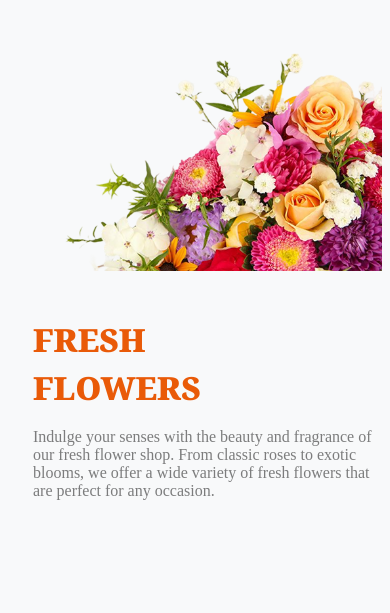
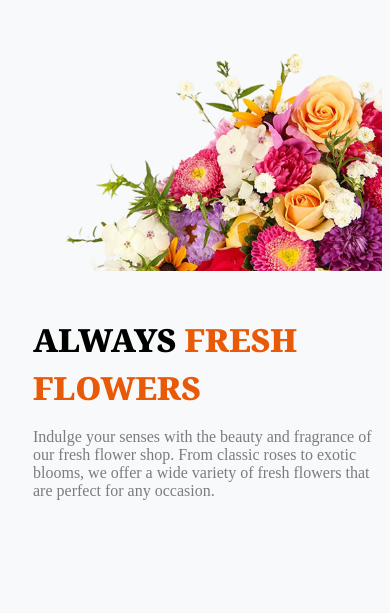
Before and after one commit to muhammadsayed123/Assignment-2, a plain HTML site: page index.html in a window 390 px wide. Shown: the part 165-778 px from the top of the page. Drawn offline with Linux system fonts and the light colour scheme.

Commit message:
adding some solution

```diff
--- a/index.html
+++ b/index.html
@@ -27,7 +27,7 @@
         <section class="banner">
             <div class="banner-text">
                 <div class="banner-title noto-serif-font">
-                    <p>FRESH</p>
+                    <p><span class="for-mobile">ALWAYS </span>FRESH</p>
                     <p>FLOWERS</p>
                 </div>
                 <p class="banner-description">Indulge your senses with the beauty and fragrance of our fresh flower shop. From classic roses to exotic blooms, we offer a wide variety of fresh flowers that are perfect for any occasion. </p>
--- a/styles/style.css
+++ b/styles/style.css
@@ -30,9 +30,7 @@
 .home-link{
     font-weight: bold;
 }
-/* .shop-about-link{
-    color: #8987A1;
-} */
+
 
 /* Banner */
 
@@ -56,6 +54,11 @@
     font-size: 1.30rem;
     color:rgba(0, 0, 0, 0.5);
 }
+.for-mobile{
+    display: none;
+}
+
+
 
 /* Plants section */
 .plant{
@@ -88,11 +91,14 @@
     font-weight: 500;
     font-size: 1.3rem;
     text-align: center;
+    margin-bottom: 10px;
 }
 .card-price{
     font-weight: 700;
     font-size: 1.3rem;
     text-align: center;
+    margin-top: 10px;
+
 }
 .card-button{
     width: 100%;
@@ -220,6 +226,10 @@ footer{
     .banner-description{
         font-size: 1rem;
     }
+    .for-mobile{
+    display: unset;
+    color: black;
+    }
 
 
 
@@ -290,6 +300,8 @@ footer{
         display: flex;
         flex-direction: column;
     }
-
+    .footer-icon{
+        margin-top: 30px;
+    }
 
 }
```
